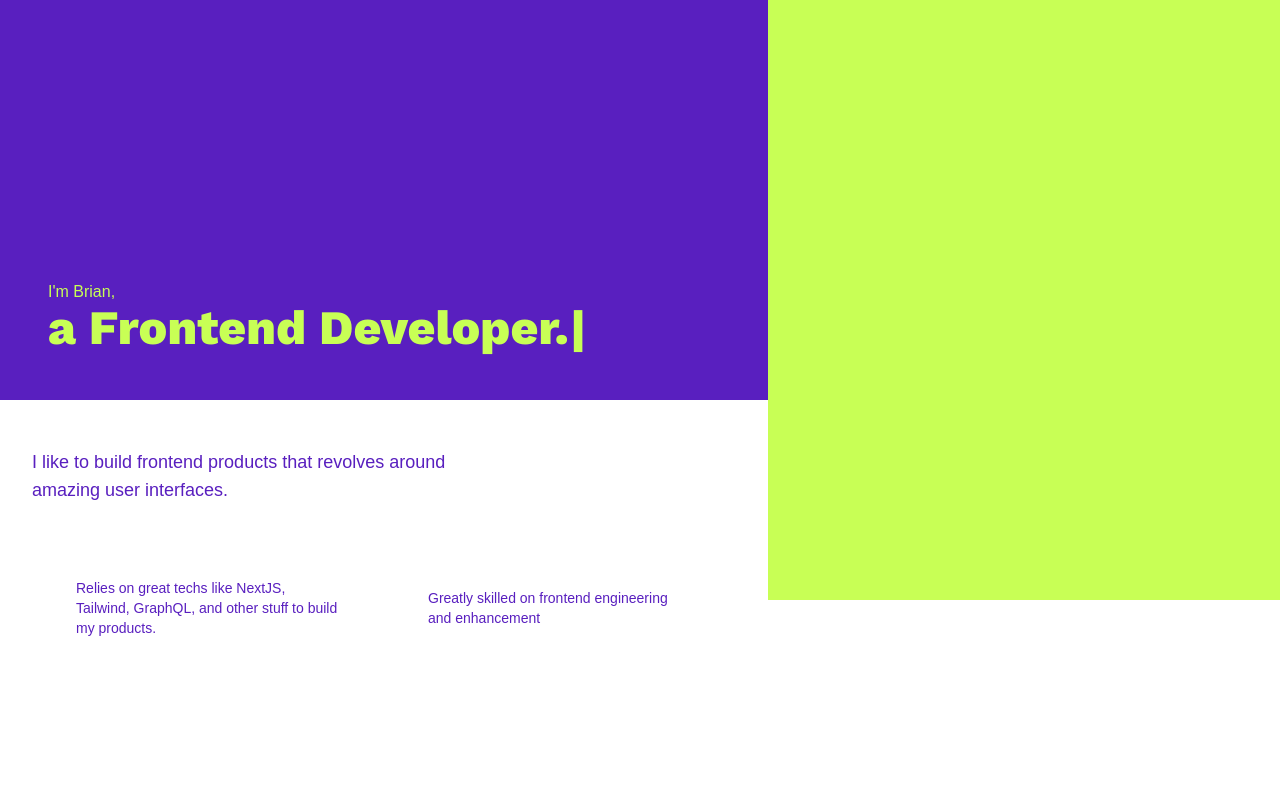
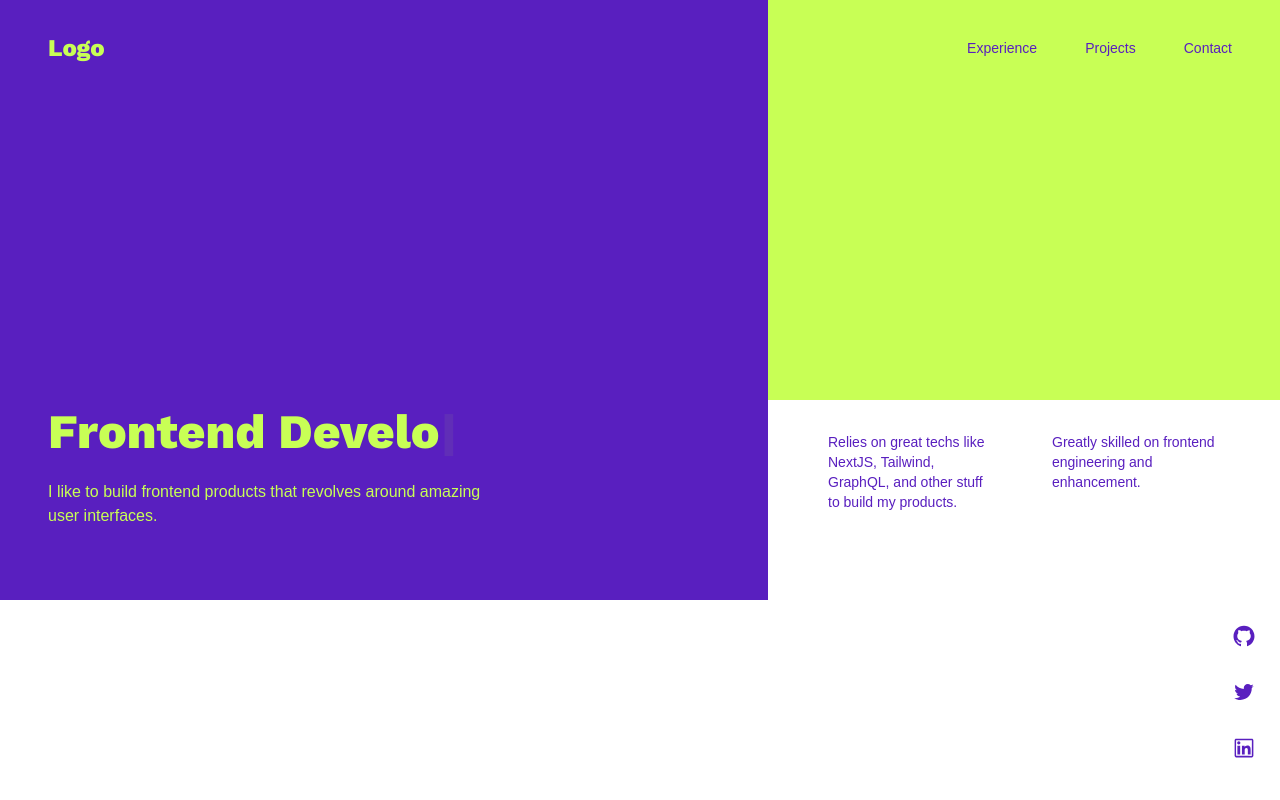
Before and after one commit to Briiad/personal-site, a Next.js app: page / in a window 1280 px wide. Shown: the top 800 px of the page. Built offline with nearby package versions, Linux system fonts and the light colour scheme.

Commit message:
about page

```diff
--- /dev/null
+++ b/components/About.js
@@ -0,0 +1,32 @@
+import React from 'react'
+
+const About = () => {
+  return (
+    <section className='w-full h-auto bg-stone-50'>
+      <div className="overflow-hidden w-full flex justify-end items-end">
+        <svg data-name="Layer 1" xmlns="http://www.w3.org/2000/svg" viewBox="0 0 1200 120" preserveAspectRatio="none">
+          <path d="M649.97 0L550.03 0 599.91 54.12 649.97 0z" className="fill-white"></path>
+        </svg>
+      </div>
+      <div className='py-12 rounded-lg flex flex-col justify-center items-center bg-stone-50'>
+        <div className='border-2 border-primary bg-primary rounded-full drop-shadow-lg'>
+          <img src="pp.png" alt="avatar" className='w-48 h-48 rounded-full object-cover' />
+        </div>
+        <div className='flex flex-col items-center text-center text-primary p-8'>
+          <h2 className='text-3xl my-8 font-bold'>Hi, I'm Brian. It's great to see you.</h2>
+          <p className='w-3/5 font-medium text-sm tracking-wide'>
+            I started learning frontend development when i was 15, learning basics like HTML and CSS. Fast forward 5 years later, I am now an Undergraduate Computer Engineering Student and still loves Frontend Development using new stuff like NextJS, React, Framer Motion, and other stuff!
+          </p>
+        </div>
+      </div>
+      <div className="overflow-hidden w-full flex justify-end items-end bg-white">
+        <svg data-name="Layer 1" xmlns="http://www.w3.org/2000/svg" viewBox="0 0 1200 120" preserveAspectRatio="none">
+          <path d="M649.97 0L550.03 0 599.91 54.12 649.97 0z" className="fill-stone-50"></path>
+        </svg>
+      </div>
+
+    </section>
+  )
+}
+
+export default About
--- /dev/null
+++ b/components/Experience.js
@@ -0,0 +1,13 @@
+import React from 'react'
+
+const Experience = () => {
+  return (
+    <section className='w-full h-screen px-52 py-36'>
+      <h1 className='text-4xl text-primary'>
+        Experiences
+      </h1>
+    </section>
+  )
+}
+
+export default Experience
--- a/components/Header.js
+++ b/components/Header.js
@@ -6,8 +6,7 @@ const Header = () => {
   return (
     <div className='w-full h-screen grid grid-cols-5'>
       <div className='col-span-3 flex flex-col'>
-        <div className='w-full h-1/2 bg-primary flex flex-col justify-end p-12 text-secondary'>
-          <h2>I'm Brian,</h2>
+        <div className='w-full h-3/4 bg-primary flex flex-col justify-end p-12 text-secondary'>
           <h1 className='text-5xl '>
             <Typewriter
               options={{
@@ -16,7 +15,7 @@ const Header = () => {
               }}
               onInit={(typewriter) => {
                 typewriter
-                  .typeString('a Frontend Developer.')
+                  .typeString('Frontend Developer.')
                   .pauseFor(2000)
                   .deleteChars(10)
                   .typeString('Engineer.')
@@ -25,21 +24,22 @@ const Header = () => {
               }}
             />
           </h1>
+          <p className='w-2/3 row-span-1 text-md my-6'>I like to build frontend products that revolves around amazing user interfaces.</p>
         </div>
+      </div>
 
-        <div className='p-8 text-primary'>
-          <div className='grid grid-rows-3'>
-            <p className='w-2/3 row-span-1 text-lg font-medium py-4'>I like to build frontend products that revolves around amazing user interfaces.</p>
-            <div className='row-span-2 grid grid-cols-2 place-content-center text-sm'>
-              <p className='w-3/4 col-span-1 place-self-center'>Relies on great techs like NextJS, Tailwind, GraphQL, and other stuff to build my products.</p>
-              <p className='w-3/4 col-span-1 place-self-center'>Greatly skilled on frontend engineering and enhancement </p>
+      <div className='w-full h-screen col-span-2 flex flex-col'>
+        <div className='h-1/2 bg-secondary'></div>
+        <div>
+          <div className='p-8 text-primary'>
+            <div className='grid grid-rows-2'>
+              <div className='row-span-2 grid grid-cols-2 justify-items-center text-sm'>
+                <p className='w-3/4 col-span-1 '>Relies on great techs like NextJS, Tailwind, GraphQL, and other stuff to build my products.</p>
+                <p className='w-3/4 col-span-1 '>Greatly skilled on frontend engineering and enhancement.</p>
+              </div>
             </div>
           </div>
         </div>
-      </div>
-
-      <div className='w-full h-3/4 bg-secondary col-span-2'>
-
       </div>
     </div>
   )
--- /dev/null
+++ b/components/Layout.js
@@ -0,0 +1,15 @@
+import React from 'react'
+import Navbar from './Navbar'
+import SideContact from './SideContact'
+
+const Layout = ({ children }) => {
+  return (
+    <div>
+      <Navbar />
+      <SideContact />
+      {children}
+    </div>
+  )
+}
+
+export default Layout
--- /dev/null
+++ b/components/Navbar.js
@@ -0,0 +1,19 @@
+import React from 'react'
+
+const Navbar = () => {
+  return (
+    <nav className='fixed w-screen h-24 grid grid-cols-5 p-6 z-50 text-secondary'>
+      <div className='col-span-3 flex items-center px-6 text-2xl'>
+        <h1>Logo</h1>
+      </div>
+
+      <div className='col-span-2 flex items-center justify-end text-primary text-sm 2xl:txt-lg'>
+        <p className='mx-6 2xl:mx-8'>Experience</p>
+        <p className='mx-6 2xl:mx-8'>Projects</p>
+        <p className='mx-6 2xl:mx-8'>Contact</p>
+      </div>
+    </nav>
+  )
+}
+
+export default Navbar
--- /dev/null
+++ b/components/Projects.js
@@ -0,0 +1,11 @@
+import React from 'react'
+
+const Projects = () => {
+  return (
+    <div className='w-full h-screen'>
+      Projects
+    </div>
+  )
+}
+
+export default Projects
--- /dev/null
+++ b/components/SideContact.js
@@ -0,0 +1,16 @@
+import React from 'react'
+import * as Ai from 'react-icons/ai'
+
+const SideContact = () => {
+  return (
+    <nav className='fixed w-full h-screen'>
+      <div className='w-full h-full flex flex-col justify-end items-end p-6 text-primary'>
+        <p className="text-2xl my-4"><Ai.AiOutlineGithub /></p>
+        <p className="text-2xl my-4"><Ai.AiOutlineTwitter /></p>
+        <p className="text-2xl my-4"><Ai.AiOutlineLinkedin /></p>
+      </div>
+    </nav>
+  )
+}
+
+export default SideContact
--- a/components/index.js
+++ b/components/index.js
@@ -1 +1,3 @@
 export { default as Header } from './Header'
+export { default as About } from './About'
+export { default as Projects } from './Projects'
--- a/package.json
+++ b/package.json
@@ -13,6 +13,7 @@
     "next": "12.2.5",
     "react": "18.2.0",
     "react-dom": "18.2.0",
+    "react-icons": "^4.4.0",
     "sass": "^1.54.5",
     "typewriter-effect": "^2.19.0"
   },
--- a/pages/_app.js
+++ b/pages/_app.js
@@ -1,8 +1,13 @@
+import Layout from '../components/Layout'
+
 import '../styles/globals.css'
 import 'tailwindcss/tailwind.css'
-
 function MyApp({ Component, pageProps }) {
-  return <Component {...pageProps} />
+  return (
+    <Layout>
+      <Component {...pageProps} />
+    </Layout>
+  )
 }
 
 export default MyApp
--- a/pages/index.js
+++ b/pages/index.js
@@ -1,7 +1,7 @@
 import Head from 'next/head'
 
 // components
-import { Header } from '../components'
+import { Header, About, Projects } from '../components'
 
 export default function Home() {
   return (
@@ -15,7 +15,11 @@ export default function Home() {
       {/* header section */}
       <Header />
 
-      {/* body section */}
+      {/* About Section */}
+      <About />
+
+      {/* Projects Section */}
+      < Projects />
     </div>
   )
 }
--- a/styles/globals.css
+++ b/styles/globals.css
@@ -16,6 +16,7 @@
 
 * {
   box-sizing: border-box;
+  scroll-behavior: smooth;
 }
 
 a {
@@ -29,6 +30,13 @@ li {
 
 body{
   font-family: 'Montserrat', sans-serif;
+  -ms-overflow-style: none;
+  scrollbar-width: nones;
+}
+
+/* Scroll Bar */
+body::-webkit-scrollbar {
+  display: none;
 }
 
 h1 {
```
Also changed, not shown: public/pp.png (added), 1 other file (tests, documents, lock files or other folders).
